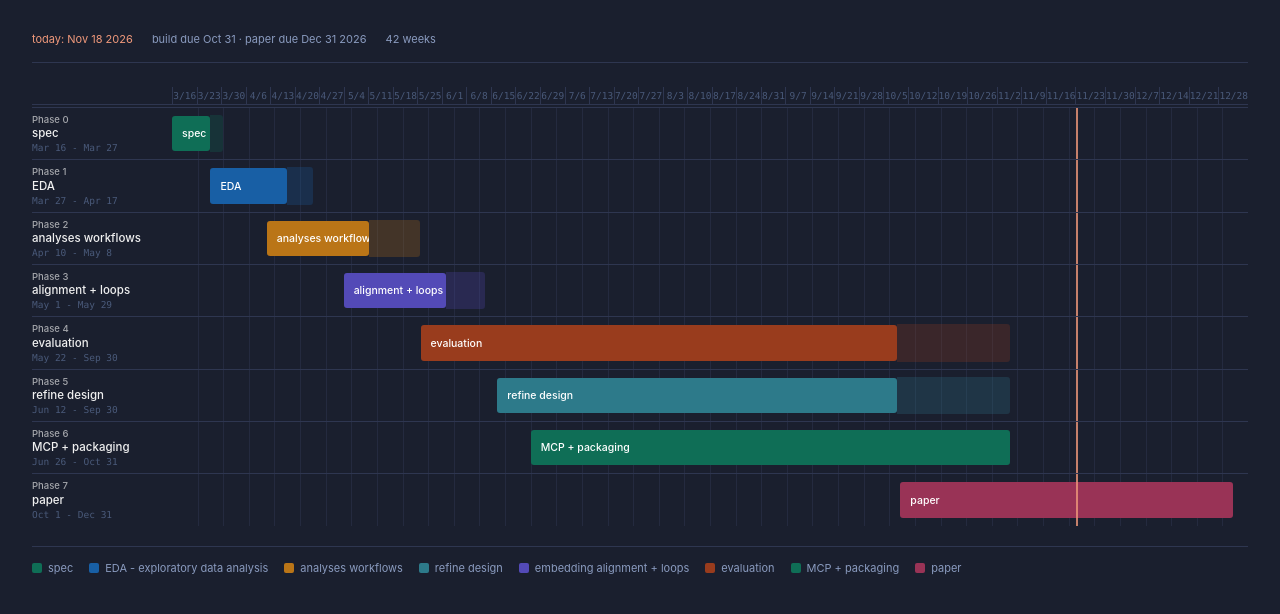
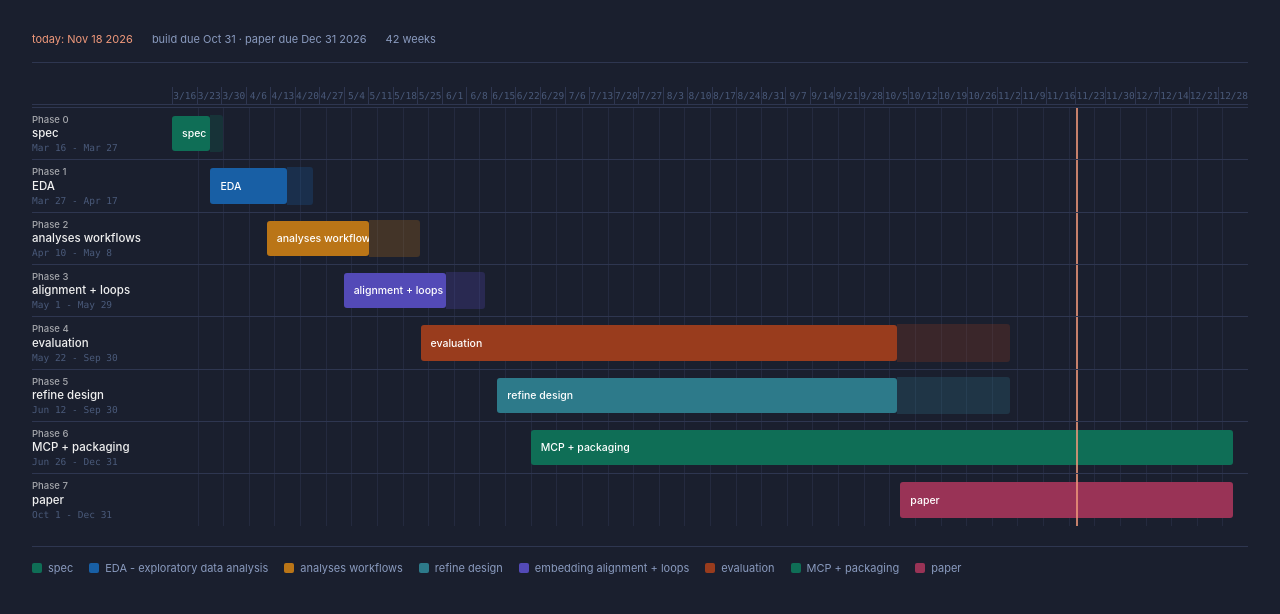
Before and after one commit to teslajoy/omicstra, a plain HTML site: page docs/timeline.html in a window 1280 px wide. Drawn offline with Linux system fonts and the light colour scheme.

Commit message:
docs: extend Phase 6 MCP + packaging to Dec 31 2026

```diff
--- a/docs/timeline.html
+++ b/docs/timeline.html
@@ -109,7 +109,7 @@ const phases = [
    dels:['K3: retrieval optimization loop','h1 - h2 - h3','Opus synthesis','UMAP plots']},
   {name:'Phase 5\nrefine design',      dates:'Jun 12 - Sep 30', start:12.7,len:15.59,buf:4.43,   color:'#2D7A8A',
    dels:['refine design','encoder swap','baselines']},
-  {name:'Phase 6\nMCP + packaging',dates:'Jun 26 - Oct 31', start:14.0,len:18.71,buf:0,   color:'#0F6E56',
+  {name:'Phase 6\nMCP + packaging',dates:'Jun 26 - Dec 31', start:14.0,len:27.43,buf:0,   color:'#0F6E56',
    dels:['MCP server','generalizable src/ package','best run notebook','release'],
 },
   {name:'Phase 7\npaper',          dates:'Oct 1 - Dec 31', start:28.43,len:13.0, buf:0,   color:'#993356',
```
